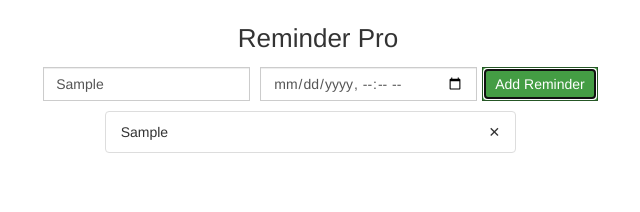
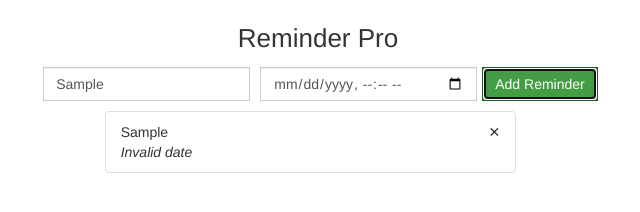
Before and after one commit to codejockie/react-reminder-pro, a React (Create React App) app: page / in a window 1280 px wide. Both pictures are taken after typing "Sample" into the empty fields and a click on the button "Add Reminder". Shown: the top 212 px of the page, without its empty margins (322-962 px from the left). Built offline with nearby package versions, Linux system fonts and the light colour scheme.

Commit message:
install moment format date

```diff
--- a/package.json
+++ b/package.json
@@ -3,6 +3,7 @@
   "version": "0.1.0",
   "private": true,
   "dependencies": {
+    "moment": "^2.18.1",
     "react": "^15.6.1",
     "react-dom": "^15.6.1",
     "react-redux": "^5.0.6",
--- a/src/components/App.jsx
+++ b/src/components/App.jsx
@@ -1,5 +1,6 @@
 import React, { Component } from 'react';
 import { connect } from 'react-redux';
+import moment from 'moment';
 
 import { addReminder, deleteReminder } from '../actions/index.js';
 
@@ -35,7 +36,10 @@
           reminders.map(reminder => {
           return (
               <li key={reminder.id} className="list-group-item">
-                <div className="list-item">{reminder.text}</div>
+              <div className="list-item">
+                <div>{reminder.text}</div>
+                <div><em>{moment(reminder.dueDate).fromNow()}</em></div>
+              </div>
               <div
                 className="list-item delete-button"
                 onClick={() => this.deleteReminder(reminder.id)}
```
Also changed, not shown: 1 other file (tests, documents, lock files or other folders). Lines whose indentation alone changed are shown as unchanged.
